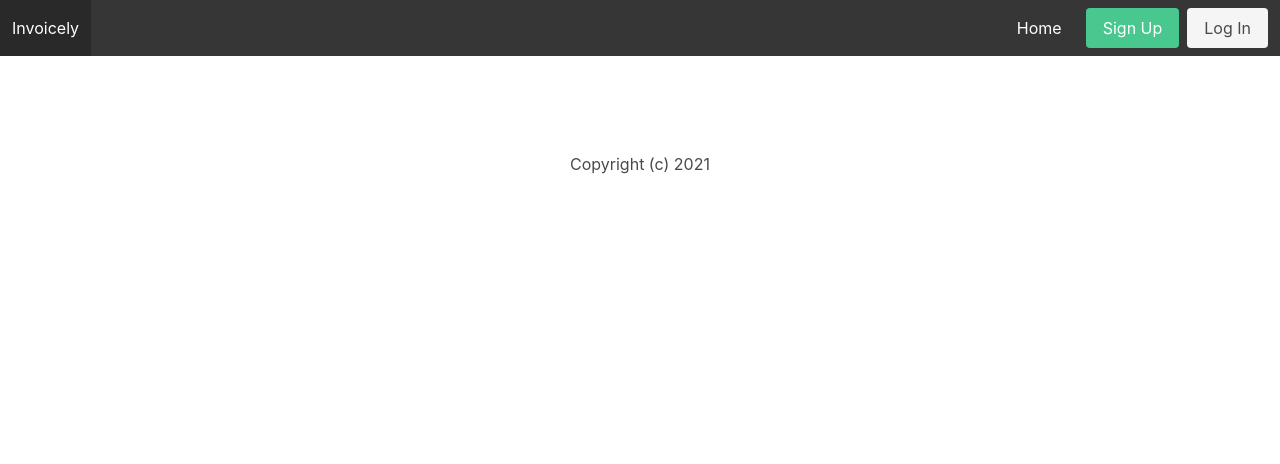
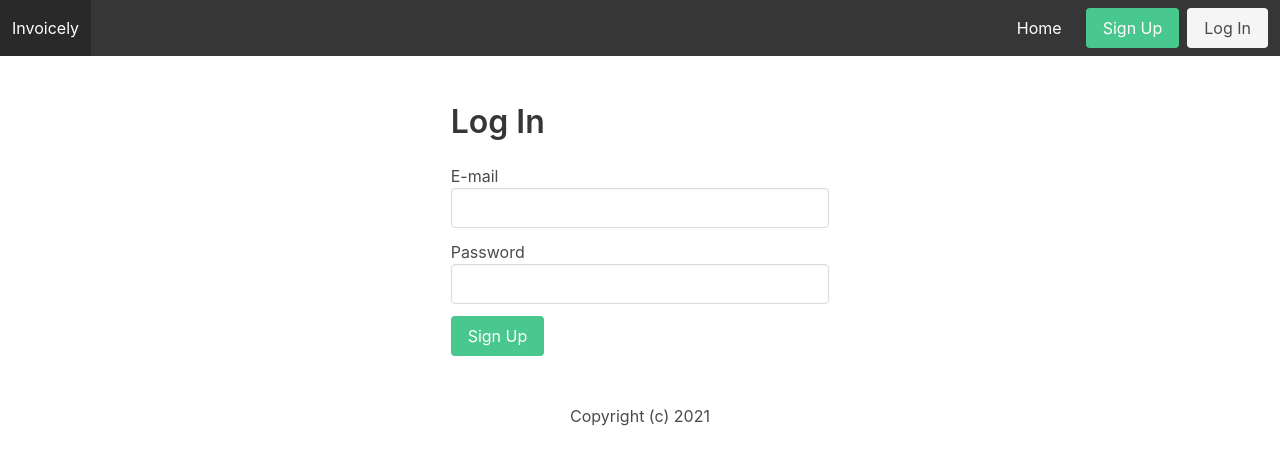
Before and after one commit to cseshahriar/invoicely, a Vue app in the folder invoicevue/: page /log-in in a window 1280 px wide. Shown: the top 464 px of the page. Built offline with nearby package versions, Linux system fonts and the light colour scheme.

Commit message:
login template

```diff
--- a/invoicevue/src/router/index.js
+++ b/invoicevue/src/router/index.js
@@ -2,6 +2,7 @@ import { createRouter, createWebHistory } from 'vue-router'
 import Home from '../views/Home.vue'
 import Dashboard from '../views/dashboard/Dashboard.vue'
 import SignUp from '../views/SignUp.vue'
+import LogIn from '../views/LogIn.vue'
 
 const routes = [
   {
@@ -23,6 +24,11 @@ const routes = [
     component: SignUp
   },
   {
+    path: '/log-in',
+    name: 'LogIn',
+    component: LogIn
+  },
+  {
     path: '/dashboard',
     name: 'Dashboard',
     component: Dashboard
--- /dev/null
+++ b/invoicevue/src/views/LogIn.vue
@@ -0,0 +1,81 @@
+<template>
+    <div class="page-login">
+        <div class="columns">
+            <div class="column is-4 is-offset-4">
+                <h1 class="title">Log In</h1>
+
+                <form @submit.prevent="submitForm">
+                    <div class="field">
+                        <label>E-mail</label>
+                        <div class="control">
+                            <input type="text" name="username" class="input" v-model="username">
+                        </div>
+                    </div>
+                     <div class="field">
+                        <label>Password</label>
+                        <div class="control">
+                            <input type="password" name="password" class="input" v-model="password">
+                        </div>
+                    </div>
+                    <div class="notification is-danger" v-if="errors.length">
+                        <p v-for="error in errors" v-bind:key="error">{{error}}</p>
+                    </div>
+                    <div class="field">
+                        <div class="control">
+                            <button class="button is-success">Sign Up</button>
+                        </div>
+                    </div>
+                </form>
+            </div>
+        </div>
+    </div>
+</template>
+
+<script>
+import axios from "axios"
+
+export default {
+    name: 'LogIn',
+    data() {
+       return {
+           username: '',
+           password: '',
+           errors: []
+       }
+    },
+    methods: {
+        submitForm(e) {
+            axios.defaults.headers.common['Authorization'] = ""
+            localStorage.removeItem("token")
+
+            const formData = {
+                username: this.username,
+                password: this.password
+            }
+
+            axios
+            .post("/api/v1/token/login/", formData)
+            .then(response => {
+                const token = response.data.auth_token
+                this.$store.commit('setToken', token)
+                axios.defaults.headers.common["Authorization"] = "Token " + token
+                localStorage.setToken("token", token)
+                this.$router.push('/dashboard')
+            })
+            .catch(error => {
+                if(error.response) {
+                    for(const property of error.response.data) {
+                        this.errors.push(`${property}: ${error.response.data[property]}`)
+                    }
+
+                    console.log(JSON.stringify(error.response.data))
+                } else if(error.message) {
+                    console.log(JSON.stringify(error.message))
+                } else {
+                    console.log(JSON.stringify(error))
+                }
+            })
+        }
+    }
+}
+</script>
```
